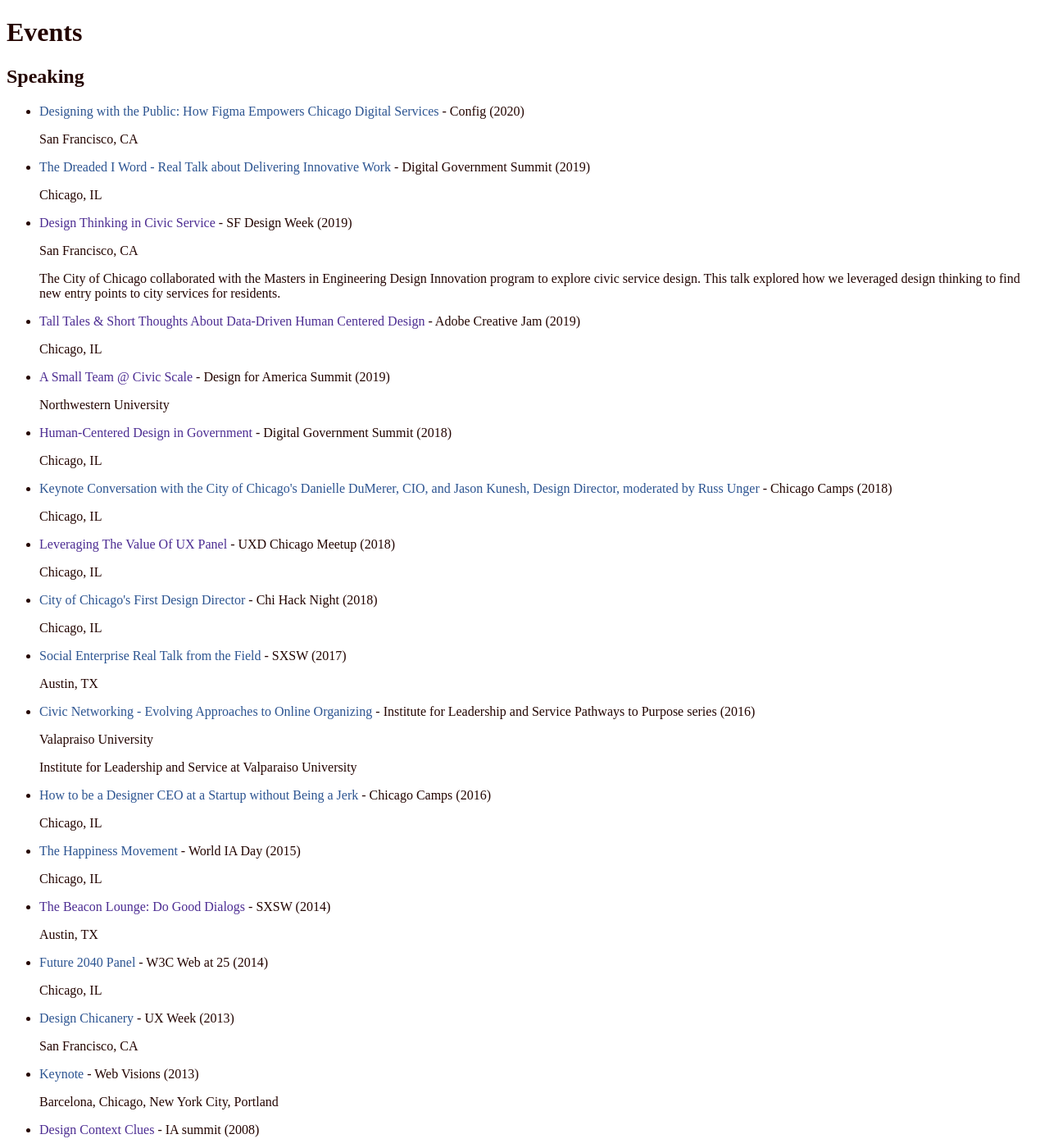
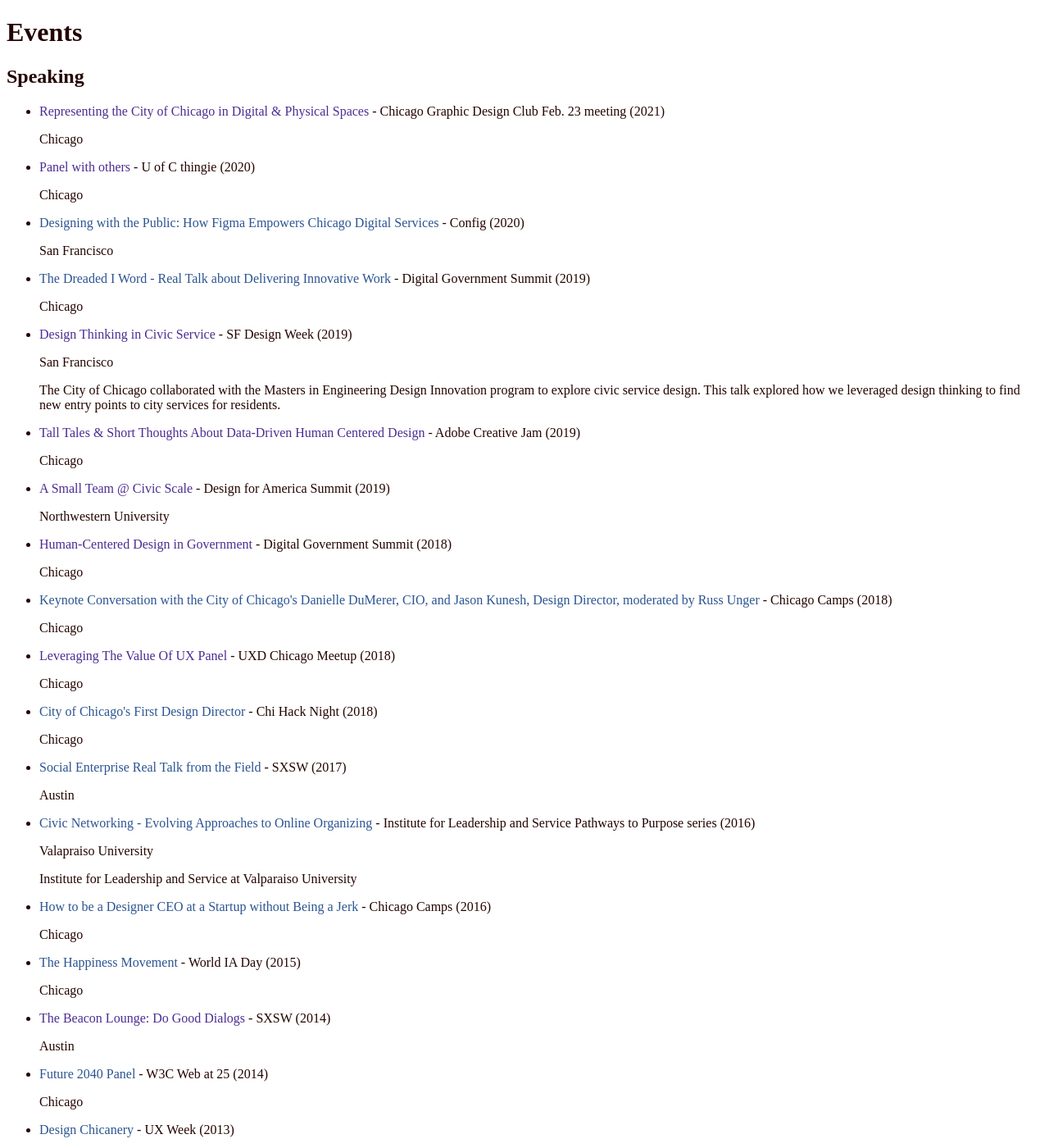
Before and after one commit to jdkunesh/jdkunesh.github.io, a Jekyll site: the page built from events.md, in a window 1280 px wide and 1400 px high. Shown: the whole window at 82% size. Built offline with Jekyll 4.4.1, drawn with Linux system fonts in a browser that asks for light colours; nearby versions of some CDN libraries; some of the changed text lies outside the part shown.

Commit message:
updated home page photo, events info

```diff
--- a/_config.yml
+++ b/_config.yml
@@ -28,7 +28,7 @@
 twitter_authorname: jdkunesh
 github_username:  jdkunesh
 
-image_main: /img/sunrise-over-lake-michigan.jpg
+image_main: /img/jason-kunesh-creative-jam-adobe.jpg
 image_social: /img/sunrise-over-lake-michigan-fbtw.jpg
 # Build settings
 plugins:
--- a/_data/events.yml
+++ b/_data/events.yml
@@ -1,10 +1,30 @@
+- title: >-
+    Representing the City of Chicago in Digital & Physical Spaces
+  event: Chicago Graphic Design Club Feb. 23 meeting
+  description:
+  live: true
+  quote:
+  location: Chicago
+  media:
+  url:
+  year: 2021
+- title: >-
+    Panel with others
+  event: U of C thingie
+  description:
+  live: true
+  quote:
+  location: Chicago
+  media:
+  url:
+  year: 2020
 - title: >-
     Designing with the Public: How Figma Empowers Chicago Digital Services
   event: Config
   description:
   live: true
   quote:
-  location: San Francisco, CA
+  location: San Francisco
   media:
   url: https://config.figma.com
   year: 2020
@@ -13,7 +33,7 @@
   description:
   live: true
   quote:
-  location: Chicago, IL
+  location: Chicago
   media:
   url: https://events.govtech.com/Chicago-Digital-Government-Summit.html
   year: 2019
@@ -22,7 +42,7 @@
   description: The City of Chicago collaborated with the Masters in Engineering Design Innovation program to explore civic service design. This talk explored how we leveraged design thinking to find new entry points to city services for residents.
   live: true
   quote:
-  location: San Francisco, CA
+  location: San Francisco
   media:
   url:
   year: 2019
@@ -30,8 +50,8 @@
   event: Adobe Creative Jam
   description:
   live: true
-  quote:
-  location: Chicago, IL
+  quote: "Thank you for being an incredible keynote, starting the day right and empowering everyone in the room to create with purpose."
+  location: Chicago
   media:
   url:
   year: 2019
@@ -40,7 +60,7 @@
   description:
   live: false
   quote:
-  location: Chicago, IL
+  location: Chicago
   media:
   url:
   year: 2019
@@ -86,7 +106,7 @@
   description:
   live: false
   quote:
-  location: Chicago, IL
+  location: Chicago
   media:
   url:
   year: 2018
@@ -95,7 +115,7 @@
   description:
   live: true
   quote:
-  location: Chicago, IL
+  location: Chicago
   media:
   url:
   year: 2018
@@ -104,7 +124,7 @@
   description:
   live: true
   quote:
-  location: Chicago, IL
+  location: Chicago
   media:
   url: http://chicagocamps.org/events/2018/ux-camp-spring/
   year: 2018
@@ -122,7 +142,7 @@
   description:
   live: true
   quote:
-  location: Chicago, IL
+  location: Chicago
   media:
   url:
   year: 2018
@@ -131,7 +151,7 @@
   description:
   live: true
   quote:
-  location: Chicago, IL
+  location: Chicago
   media:
   url: https://chihacknight.org/events/2018/08/14/jason-kunesh.html
   year: 2018
@@ -167,7 +187,7 @@
   description:
   live: true
   quote:
-  location: Austin, TX
+  location: Austin
   media:
   url: https://schedule.sxsw.com/2017/events/PP62429
   year: 2017
@@ -203,7 +223,7 @@
   description:
   live: true
   quote:
-  location: Chicago, IL
+  location: Chicago
   media:
   url: http://chicagocamps.org/posts/2016/jason-kunesh-prototypes-process-play/
   year: 2016
@@ -212,7 +232,7 @@
   description:
   live: true
   quote:
-  location: Chicago, IL
+  location: Chicago
   media:
   url: https://www.slideshare.net/jdkunesh/the-happiness-movement-at-world-ia-day-chicago-2015
   year: 2015
@@ -222,7 +242,7 @@
   description:
   live: true
   quote:
-  location: Austin, TX
+  location: Austin
   media:
   url:
   year: 2014
@@ -231,7 +251,7 @@
   description:
   live: true
   quote:
-  location: Chicago, IL
+  location: Chicago
   media:
   url: https://www.w3.org/webat25/calendar/web-visions-future-2040-panel
   year: 2014
@@ -258,7 +278,7 @@
   description:
   live: true
   quote:
-  location: San Francisco, CA
+  location: San Francisco
   media: video
   url: https://www.youtube.com/watch?v=UWAQ5hpooWc
   year: 2013
@@ -268,7 +288,7 @@
   description: A Q&A with professor Laura Forlano as part of "In the Loop", a lecture series on design, innovation and entrepreneurship organized by ID faculty. The series engages a wide range of speakers that present on topics ranging from theoretical research and emerging methodologies that are relevant to the field of design as well as personal narratives and examples from current design practice.
   live: false
   quote:
-  location: Chicago, IL
+  location: Chicago
   media:
   url:
   year: 2013
@@ -322,7 +342,7 @@
   description:
   live: false
   quote:
-  location: Austin, TX, TX
+  location: Austin
   media:
   url:
   year: 2013
@@ -331,7 +351,7 @@
   description:
   live: false
   quote:
-  location: Chicago, IL, IL
+  location: Chicago
   media:
   url:
   year: 2013
@@ -340,7 +360,7 @@
   description:
   live: false
   quote:
-  location: Chicago, IL, IL
+  location: Chicago
   media:
   url:
   year: 2013
@@ -412,7 +432,7 @@
   description:
   live: false
   quote:
-  location: Chicago, IL
+  location: Chicago
   media:
   url:
   year: 2012
@@ -430,7 +450,7 @@
   description:
   live: false
   quote:
-  location: Chicago, IL, IL
+  location: Chicago
   media:
   url:
   year: 2012
@@ -448,7 +468,7 @@
   description:
   live: true
   quote:
-  location: Chicago, IL
+  location: Chicago
   media:
   url:
   year: 2008
@@ -457,7 +477,7 @@
   description:
   live: true
   quote:
-  location: Chicago, IL
+  location: Chicago
   media:
   url:
   year: 2006
@@ -466,7 +486,7 @@
   description:
   live: true
   quote:
-  location: Chicago, IL
+  location: Chicago
   media:
   url:
   year: 2005
```
Also changed, not shown: img/jason-kunesh-creative-jam-adobe.jpg (added).
